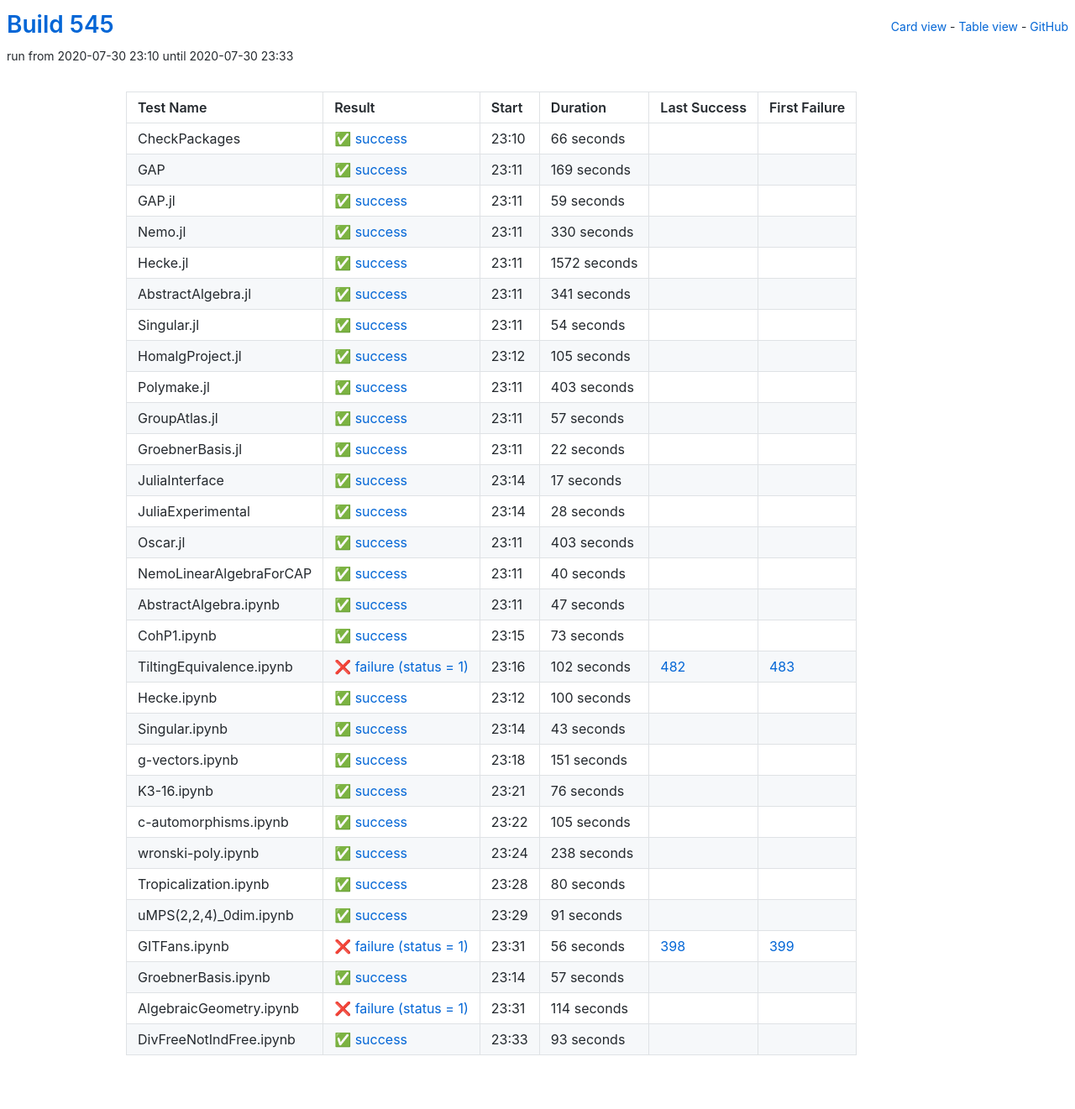
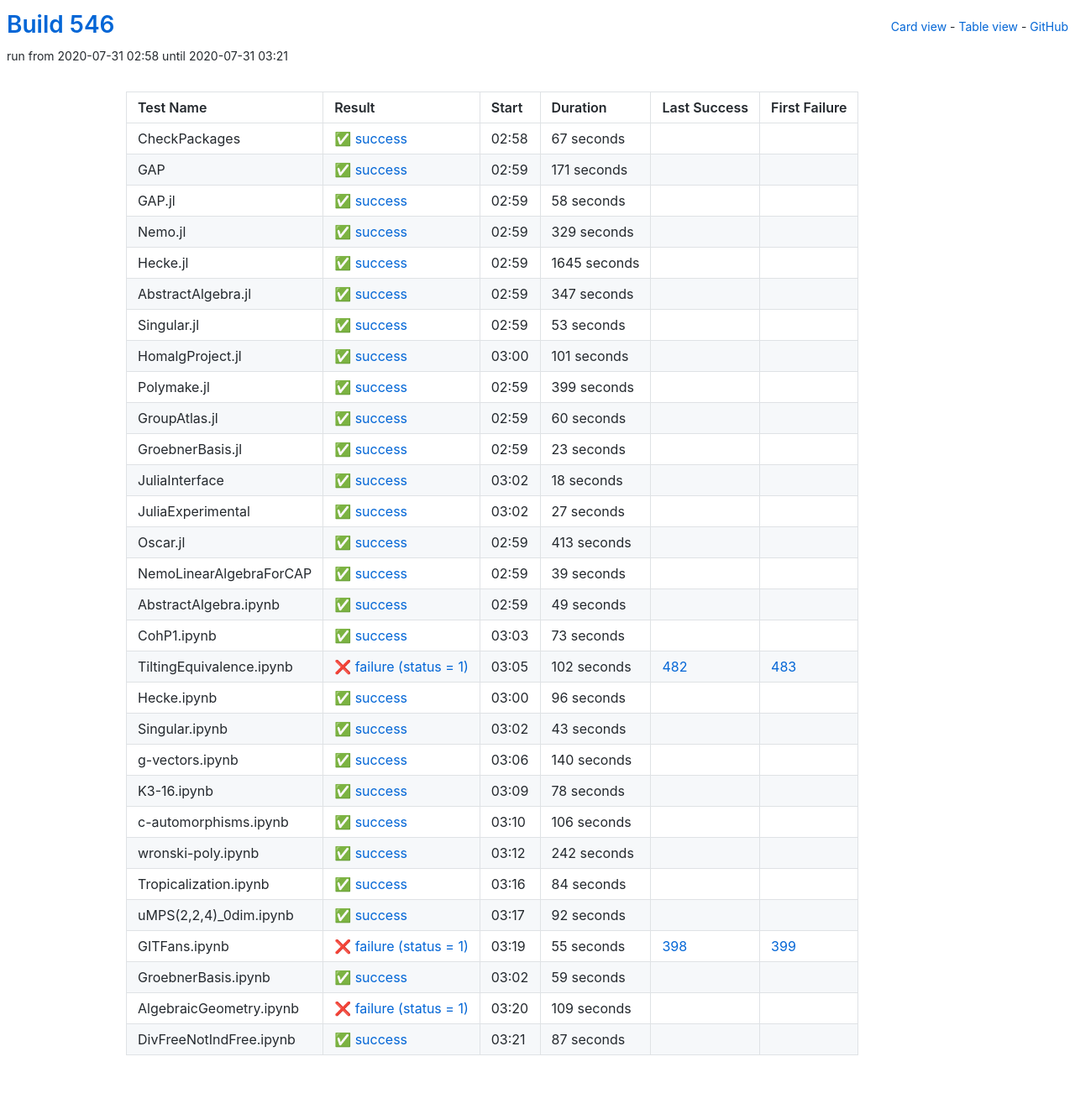
Before and after one commit to oscar-system/oscar-ci-status-stable, a Jekyll site: the page built from table.html, in a window 1280 px wide. Shown: the whole page at 84% size. Built offline with Jekyll 4.4.1, drawn with Linux system fonts in a browser that asks for light colours.

Commit message:
Build #546

```diff
--- a/_data/ci.yml
+++ b/_data/ci.yml
@@ -1,6 +1,6 @@
 ---
-build: 545
-build_url: https://oscarci.mathematik.uni-kl.de/job/oscar-stable/545/
+build: 546
+build_url: https://oscarci.mathematik.uni-kl.de/job/oscar-stable/546/
 job: oscar-stable
 organization: oscar-system
 repo: oscar-ci-status-stable
@@ -8,200 +8,200 @@ repourl: https://github.com/oscar-system/oscar-ci-status-stable
 tests:
 - name: CheckPackages
   id: checkpackages
-  log: https://oscarci.mathematik.uni-kl.de/job/oscar-stable/545/artifact/logs/build-545/CheckPackages.log
-  start: 2020-07-30 23:10
+  log: https://oscarci.mathematik.uni-kl.de/job/oscar-stable/546/artifact/logs/build-546/CheckPackages.log
+  start: 2020-07-31 02:58
   success: true
   exitcode: 0
   status: success
-  duration: 66
+  duration: 67
   last_success: false
   last_success_url:
   first_failure: false
   first_failure_url:
 - name: GAP
   id: gap
-  log: https://oscarci.mathematik.uni-kl.de/job/oscar-stable/545/artifact/logs/build-545/GAP.log
-  start: 2020-07-30 23:11
+  log: https://oscarci.mathematik.uni-kl.de/job/oscar-stable/546/artifact/logs/build-546/GAP.log
+  start: 2020-07-31 02:59
   success: true
   exitcode: 0
   status: success
-  duration: 169
+  duration: 171
   last_success: false
   last_success_url:
   first_failure: false
   first_failure_url:
 - name: GAP.jl
   id: gap-jl
-  log: https://oscarci.mathematik.uni-kl.de/job/oscar-stable/545/artifact/logs/build-545/GAP.jl.log
-  start: 2020-07-30 23:11
+  log: https://oscarci.mathematik.uni-kl.de/job/oscar-stable/546/artifact/logs/build-546/GAP.jl.log
+  start: 2020-07-31 02:59
   success: true
   exitcode: 0
   status: success
-  duration: 59
+  duration: 58
   last_success: false
   last_success_url:
   first_failure: false
   first_failure_url:
 - name: Nemo.jl
   id: nemo-jl
-  log: https://oscarci.mathematik.uni-kl.de/job/oscar-stable/545/artifact/logs/build-545/Nemo.jl.log
-  start: 2020-07-30 23:11
+  log: https://oscarci.mathematik.uni-kl.de/job/oscar-stable/546/artifact/logs/build-546/Nemo.jl.log
+  start: 2020-07-31 02:59
   success: true
   exitcode: 0
   status: success
-  duration: 330
+  duration: 329
   last_success: false
   last_success_url:
   first_failure: false
   first_failure_url:
 - name: Hecke.jl
   id: hecke-jl
-  log: https://oscarci.mathematik.uni-kl.de/job/oscar-stable/545/artifact/logs/build-545/Hecke.jl.log
-  start: 2020-07-30 23:11
+  log: https://oscarci.mathematik.uni-kl.de/job/oscar-stable/546/artifact/logs/build-546/Hecke.jl.log
+  start: 2020-07-31 02:59
   success: true
   exitcode: 0
   status: success
-  duration: 1572
+  duration: 1645
   last_success: false
   last_success_url:
   first_failure: false
   first_failure_url:
 - name: AbstractAlgebra.jl
   id: abstractalgebra-jl
-  log: https://oscarci.mathematik.uni-kl.de/job/oscar-stable/545/artifact/logs/build-545/AbstractAlgebra.jl.log
-  start: 2020-07-30 23:11
+  log: https://oscarci.mathematik.uni-kl.de/job/oscar-stable/546/artifact/logs/build-546/AbstractAlgebra.jl.log
+  start: 2020-07-31 02:59
   success: true
   exitcode: 0
   status: success
-  duration: 341
+  duration: 347
   last_success: false
   last_success_url:
   first_failure: false
   first_failure_url:
 - name: Singular.jl
   id: singular-jl
-  log: https://oscarci.mathematik.uni-kl.de/job/oscar-stable/545/artifact/logs/build-545/Singular.jl.log
-  start: 2020-07-30 23:11
+  log: https://oscarci.mathematik.uni-kl.de/job/oscar-stable/546/artifact/logs/build-546/Singular.jl.log
+  start: 2020-07-31 02:59
   success: true
   exitcode: 0
   status: success
-  duration: 54
+  duration: 53
   last_success: false
   last_success_url:
   first_failure: false
   first_failure_url:
 - name: HomalgProject.jl
   id: homalgproject-jl
-  log: https://oscarci.mathematik.uni-kl.de/job/oscar-stable/545/artifact/logs/build-545/HomalgProject.jl.log
-  start: 2020-07-30 23:12
+  log: https://oscarci.mathematik.uni-kl.de/job/oscar-stable/546/artifact/logs/build-546/HomalgProject.jl.log
+  start: 2020-07-31 03:00
   success: true
   exitcode: 0
   status: success
-  duration: 105
+  duration: 101
   last_success: false
   last_success_url:
   first_failure: false
   first_failure_url:
 - name: Polymake.jl
   id: polymake-jl
-  log: https://oscarci.mathematik.uni-kl.de/job/oscar-stable/545/artifact/logs/build-545/Polymake.jl.log
-  start: 2020-07-30 23:11
+  log: https://oscarci.mathematik.uni-kl.de/job/oscar-stable/546/artifact/logs/build-546/Polymake.jl.log
+  start: 2020-07-31 02:59
   success: true
   exitcode: 0
   status: success
-  duration: 403
+  duration: 399
   last_success: false
   last_success_url:
   first_failure: false
   first_failure_url:
 - name: GroupAtlas.jl
   id: groupatlas-jl
-  log: https://oscarci.mathematik.uni-kl.de/job/oscar-stable/545/artifact/logs/build-545/GroupAtlas.jl.log
-  start: 2020-07-30 23:11
+  log: https://oscarci.mathematik.uni-kl.de/job/oscar-stable/546/artifact/logs/build-546/GroupAtlas.jl.log
+  start: 2020-07-31 02:59
   success: true
   exitcode: 0
   status: success
-  duration: 57
+  duration: 60
   last_success: false
   last_success_url:
   first_failure: false
   first_failure_url:
 - name: GroebnerBasis.jl
   id: groebnerbasis-jl
-  log: https://oscarci.mathematik.uni-kl.de/job/oscar-stable/545/artifact/logs/build-545/GroebnerBasis.jl.log
-  start: 2020-07-30 23:11
+  log: https://oscarci.mathematik.uni-kl.de/job/oscar-stable/546/artifact/logs/build-546/GroebnerBasis.jl.log
+  start: 2020-07-31 02:59
   success: true
   exitcode: 0
   status: success
-  duration: 22
+  duration: 23
   last_success: false
   last_success_url:
   first_failure: false
   first_failure_url:
 - name: JuliaInterface
   id: juliainterface
-  log: https://oscarci.mathematik.uni-kl.de/job/oscar-stable/545/artifact/logs/build-545/JuliaInterface.log
-  start: 2020-07-30 23:14
+  log: https://oscarci.mathematik.uni-kl.de/job/oscar-stable/546/artifact/logs/build-546/JuliaInterface.log
+  start: 2020-07-31 03:02
   success: true
   exitcode: 0
   status: success
-  duration: 17
+  duration: 18
   last_success: false
   last_success_url:
   first_failure: false
   first_failure_url:
 - name: JuliaExperimental
   id: juliaexperimental
-  log: https://oscarci.mathematik.uni-kl.de/job/oscar-stable/545/artifact/logs/build-545/JuliaExperimental.log
-  start: 2020-07-30 23:14
+  log: https://oscarci.mathematik.uni-kl.de/job/oscar-stable/546/artifact/logs/build-546/JuliaExperimental.log
+  start: 2020-07-31 03:02
   success: true
   exitcode: 0
   status: success
-  duration: 28
+  duration: 27
   last_success: false
   last_success_url:
   first_failure: false
   first_failure_url:
 - name: Oscar.jl
   id: oscar-jl
-  log: https://oscarci.mathematik.uni-kl.de/job/oscar-stable/545/artifact/logs/build-545/Oscar.jl.log
-  start: 2020-07-30 23:11
+  log: https://oscarci.mathematik.uni-kl.de/job/oscar-stable/546/artifact/logs/build-546/Oscar.jl.log
+  start: 2020-07-31 02:59
   success: true
   exitcode: 0
   status: success
-  duration: 403
+  duration: 413
   last_success: false
   last_success_url:
   first_failure: false
   first_failure_url:
 - name: NemoLinearAlgebraForCAP
   id: nemolinearalgebraforcap
-  log: https://oscarci.mathematik.uni-kl.de/job/oscar-stable/545/artifact/logs/build-545/NemoLinearAlgebraForCAP.log
-  start: 2020-07-30 23:11
+  log: https://oscarci.mathematik.uni-kl.de/job/oscar-stable/546/artifact/logs/build-546/NemoLinearAlgebraForCAP.log
+  start: 2020-07-31 02:59
   success: true
   exitcode: 0
   status: success
-  duration: 40
+  duration: 39
   last_success: false
   last_success_url:
   first_failure: false
   first_failure_url:
 - name: AbstractAlgebra.ipynb
   id: abstractalgebra-ipynb
-  log: https://oscarci.mathematik.uni-kl.de/job/oscar-stable/545/artifact/logs/build-545/AbstractAlgebra.ipynb.log
-  start: 2020-07-30 23:11
+  log: https://oscarci.mathematik.uni-kl.de/job/oscar-stable/546/artifact/logs/build-546/AbstractAlgebra.ipynb.log
+  start: 2020-07-31 02:59
   success: true
   exitcode: 0
   status: success
-  duration: 47
+  duration: 49
   last_success: false
   last_success_url:
   first_failure: false
   first_failure_url:
 - name: CohP1.ipynb
   id: cohp1-ipynb
-  log: https://oscarci.mathematik.uni-kl.de/job/oscar-stable/545/artifact/logs/build-545/CohP1.ipynb.log
-  start: 2020-07-30 23:15
+  log: https://oscarci.mathematik.uni-kl.de/job/oscar-stable/546/artifact/logs/build-546/CohP1.ipynb.log
+  start: 2020-07-31 03:03
   success: true
   exitcode: 0
   status: success
@@ -212,8 +212,8 @@ tests:
   first_failure_url:
 - name: TiltingEquivalence.ipynb
   id: tiltingequivalence-ipynb
-  log: https://oscarci.mathematik.uni-kl.de/job/oscar-stable/545/artifact/logs/build-545/TiltingEquivalence.ipynb.log
-  start: 2020-07-30 23:16
+  log: https://oscarci.mathematik.uni-kl.de/job/oscar-stable/546/artifact/logs/build-546/TiltingEquivalence.ipynb.log
+  start: 2020-07-31 03:05
   success: false
   exitcode: 1
   status: failure
@@ -224,20 +224,20 @@ tests:
   first_failure_url: https://oscarci.mathematik.uni-kl.de/job/oscar-stable/483/
 - name: Hecke.ipynb
   id: hecke-ipynb
-  log: https://oscarci.mathematik.uni-kl.de/job/oscar-stable/545/artifact/logs/build-545/Hecke.ipynb.log
-  start: 2020-07-30 23:12
+  log: https://oscarci.mathematik.uni-kl.de/job/oscar-stable/546/artifact/logs/build-546/Hecke.ipynb.log
+  start: 2020-07-31 03:00
   success: true
   exitcode: 0
   status: success
-  duration: 100
+  duration: 96
   last_success: false
   last_success_url:
   first_failure: false
   first_failure_url:
 - name: Singular.ipynb
   id: singular-ipynb
-  log: https://oscarci.mathematik.uni-kl.de/job/oscar-stable/545/artifact/logs/build-545/Singular.ipynb.log
-  start: 2020-07-30 23:14
+  log: https://oscarci.mathematik.uni-kl.de/job/oscar-stable/546/artifact/logs/build-546/Singular.ipynb.log
+  start: 2020-07-31 03:02
   success: true
   exitcode: 0
   status: success
@@ -248,120 +248,120 @@ tests:
   first_failure_url:
 - name: g-vectors.ipynb
   id: g-vectors-ipynb
-  log: https://oscarci.mathematik.uni-kl.de/job/oscar-stable/545/artifact/logs/build-545/g-vectors.ipynb.log
-  start: 2020-07-30 23:18
+  log: https://oscarci.mathematik.uni-kl.de/job/oscar-stable/546/artifact/logs/build-546/g-vectors.ipynb.log
+  start: 2020-07-31 03:06
   success: true
   exitcode: 0
   status: success
-  duration: 151
+  duration: 140
   last_success: false
   last_success_url:
   first_failure: false
   first_failure_url:
 - name: K3-16.ipynb
   id: k3-16-ipynb
-  log: https://oscarci.mathematik.uni-kl.de/job/oscar-stable/545/artifact/logs/build-545/K3-16.ipynb.log
-  start: 2020-07-30 23:21
+  log: https://oscarci.mathematik.uni-kl.de/job/oscar-stable/546/artifact/logs/build-546/K3-16.ipynb.log
+  start: 2020-07-31 03:09
   success: true
   exitcode: 0
   status: success
-  duration: 76
+  duration: 78
   last_success: false
   last_success_url:
   first_failure: false
   first_failure_url:
 - name: c-automorphisms.ipynb
   id: c-automorphisms-ipynb
-  log: https://oscarci.mathematik.uni-kl.de/job/oscar-stable/545/artifact/logs/build-545/c-automorphisms.ipynb.log
-  start: 2020-07-30 23:22
+  log: https://oscarci.mathematik.uni-kl.de/job/oscar-stable/546/artifact/logs/build-546/c-automorphisms.ipynb.log
+  start: 2020-07-31 03:10
   success: true
   exitcode: 0
   status: success
-  duration: 105
+  duration: 106
   last_success: false
   last_success_url:
   first_failure: false
   first_failure_url:
 - name: wronski-poly.ipynb
   id: wronski-poly-ipynb
-  log: https://oscarci.mathematik.uni-kl.de/job/oscar-stable/545/artifact/logs/build-545/wronski-poly.ipynb.log
-  start: 2020-07-30 23:24
+  log: https://oscarci.mathematik.uni-kl.de/job/oscar-stable/546/artifact/logs/build-546/wronski-poly.ipynb.log
+  start: 2020-07-31 03:12
   success: true
   exitcode: 0
   status: success
-  duration: 238
+  duration: 242
   last_success: false
   last_success_url:
   first_failure: false
   first_failure_url:
 - name: Tropicalization.ipynb
   id: tropicalization-ipynb
-  log: https://oscarci.mathematik.uni-kl.de/job/oscar-stable/545/artifact/logs/build-545/Tropicalization.ipynb.log
-  start: 2020-07-30 23:28
+  log: https://oscarci.mathematik.uni-kl.de/job/oscar-stable/546/artifact/logs/build-546/Tropicalization.ipynb.log
+  start: 2020-07-31 03:16
   success: true
   exitcode: 0
   status: success
-  duration: 80
+  duration: 84
   last_success: false
   last_success_url:
   first_failure: false
   first_failure_url:
 - name: uMPS(2,2,4)_0dim.ipynb
   id: umps-2-2-4-0dim-ipynb
-  log: https://oscarci.mathematik.uni-kl.de/job/oscar-stable/545/artifact/logs/build-545/uMPS-2-2-4-_0dim.ipynb.log
-  start: 2020-07-30 23:29
+  log: https://oscarci.mathematik.uni-kl.de/job/oscar-stable/546/artifact/logs/build-546/uMPS-2-2-4-_0dim.ipynb.log
+  start: 2020-07-31 03:17
   success: true
   exitcode: 0
   status: success
-  duration: 91
+  duration: 92
   last_success: false
   last_success_url:
   first_failure: false
   first_failure_url:
 - name: GITFans.ipynb
   id: gitfans-ipynb
-  log: https://oscarci.mathematik.uni-kl.de/job/oscar-stable/545/artifact/logs/build-545/GITFans.ipynb.log
-  start: 2020-07-30 23:31
+  log: https://oscarci.mathematik.uni-kl.de/job/oscar-stable/546/artifact/logs/build-546/GITFans.ipynb.log
+  start: 2020-07-31 03:19
   success: false
   exitcode: 1
   status: failure
-  duration: 56
+  duration: 55
   last_success: 398
   last_success_url: https://oscarci.mathematik.uni-kl.de/job/oscar-stable/398/
   first_failure: 399
   first_failure_url: https://oscarci.mathematik.uni-kl.de/job/oscar-stable/399/
 - name: GroebnerBasis.ipynb
   id: groebnerbasis-ipynb
-  log: https://oscarci.mathematik.uni-kl.de/job/oscar-stable/545/artifact/logs/build-545/GroebnerBasis.ipynb.log
-  start: 2020-07-30 23:14
+  log: https://oscarci.mathematik.uni-kl.de/job/oscar-stable/546/artifact/logs/build-546/GroebnerBasis.ipynb.log
+  start: 2020-07-31 03:02
   success: true
   exitcode: 0
   status: success
-  duration: 57
+  duration: 59
   last_success: false
   last_success_url:
   first_failure: false
   first_failure_url:
 - name: AlgebraicGeometry.ipynb
   id: algebraicgeometry-ipynb
-  log: https://oscarci.mathematik.uni-kl.de/job/oscar-stable/545/artifact/logs/build-545/AlgebraicGeometry.ipynb.log
-  start: 2020-07-30 23:31
+  log: https://oscarci.mathematik.uni-kl.de/job/oscar-stable/546/artifact/logs/build-546/AlgebraicGeometry.ipynb.log
+  start: 2020-07-31 03:20
   success: false
   exitcode: 1
   status: failure
-  duration: 114
+  duration: 109
   last_success: false
   last_success_url:
   first_failure: false
   first_failure_url:
 - name: DivFreeNotIndFree.ipynb
   id: divfreenotindfree-ipynb
-  log: https://oscarci.mathematik.uni-kl.de/job/oscar-stable/545/artifact/logs/build-545/DivFreeNotIndFree.ipynb.log
-  start: 2020-07-30 23:33
+  log: https://oscarci.mathematik.uni-kl.de/job/oscar-stable/546/artifact/logs/build-546/DivFreeNotIndFree.ipynb.log
+  start: 2020-07-31 03:21
   success: true
   exitcode: 0
   status: success
-  duration: 93
+  duration: 87
   last_success: false
   last_success_url:
   first_failure: false
```
Also changed, not shown: README.md.
